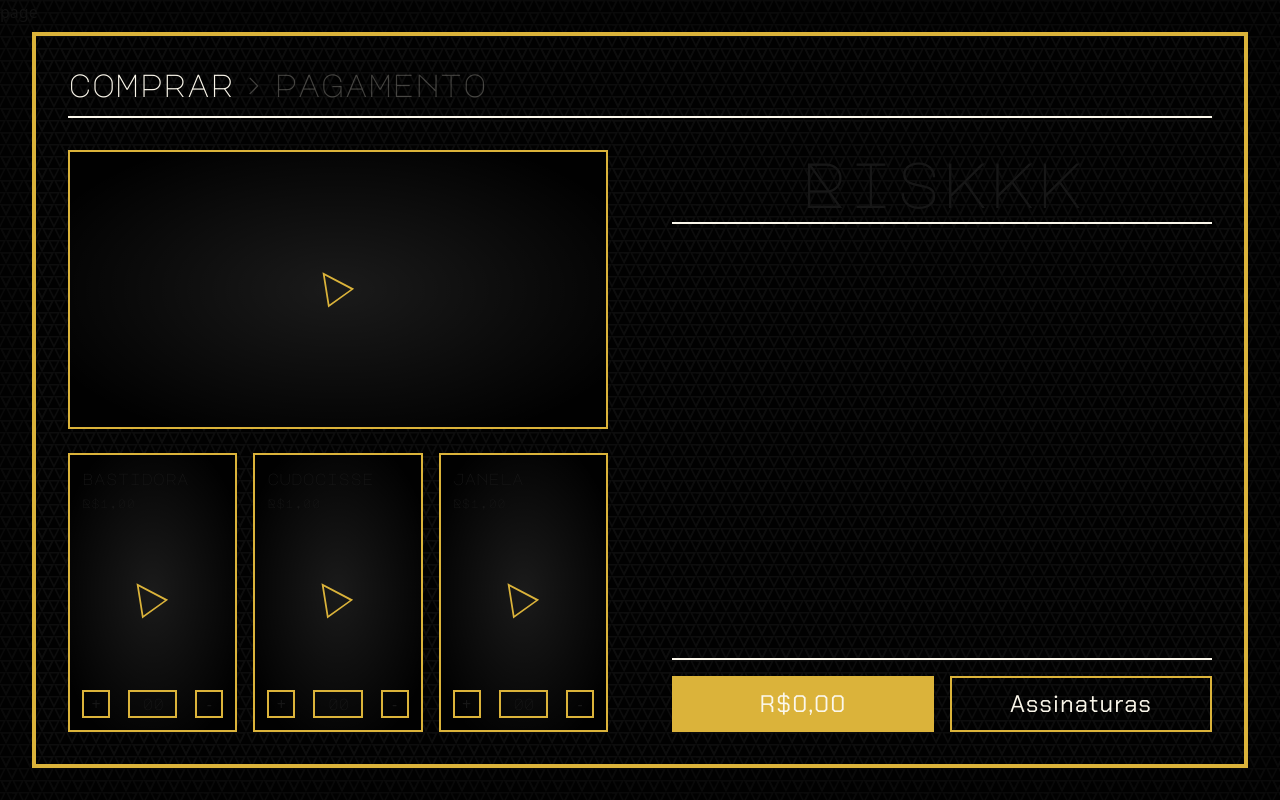
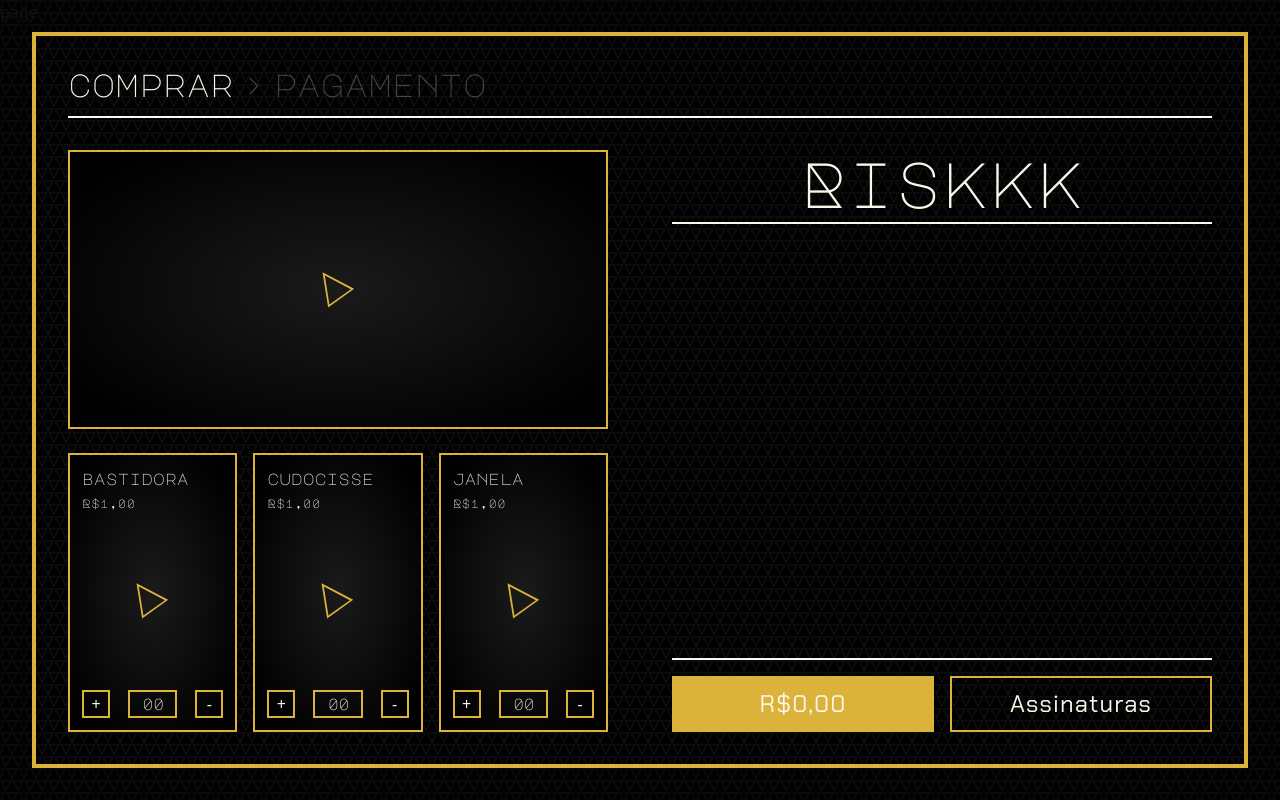
Before and after one commit to mStof/risk-of-rain, a Next.js app: page /buy-card in a window 1280 px wide. Built offline with nearby package versions, Linux system fonts and the light colour scheme.

Commit message:
Update index.tsx

```diff
--- a/src/components/buy-card/index.tsx
+++ b/src/components/buy-card/index.tsx
@@ -9,7 +9,7 @@ function Page() {
 
   return (
     <div className="w-full h-full flex items-center justify-center absolute inset-0 bg-neutral-bg/25">
-      <article className="w-[calc(100vw_-_64px)] h-[calc(100vh_-_64px)] flex flex-col gap-8 bg-dark-10 bg-(image:--bg-pattern) border-4 border-secondary-01 p-8">
+      <article className="text-secondary-10 w-[calc(100vw_-_64px)] h-[calc(100vh_-_64px)] flex flex-col gap-8 bg-dark-10 bg-(image:--bg-pattern) border-4 border-secondary-01 p-8">
         <Header />
         {returnToPlans ? (<Plans />) : (<Price/>)}
       </article>
```
